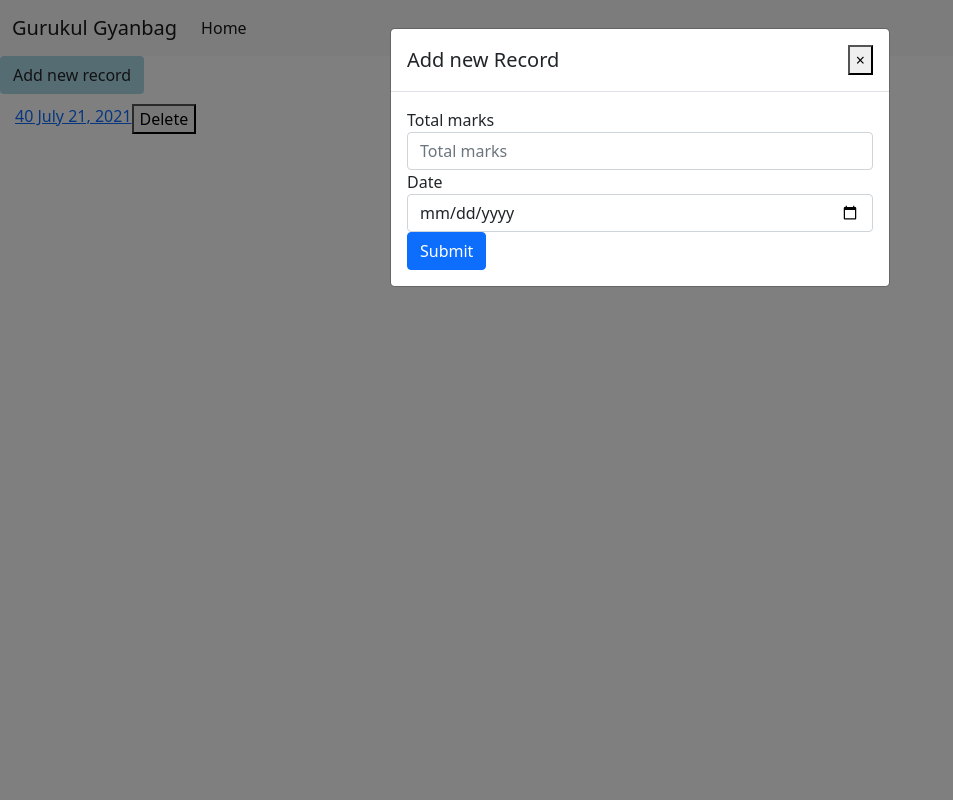
After one commit to shubhamvora05/marks_management_system, a Django app: page /2/3 in a window 1280 px wide, after a click on "Add new record". The commit adds this page. Shown: the whole page, without its empty margins (0-953 px from the left). Run offline with Django 3.2, Linux system fonts and the light colour scheme; data comes from the database, SQL or seed files in the repository; some libraries are stand-ins or nearby versions.

Commit message:
add and update markes page started

```diff
--- a/marksApp/admin.py
+++ b/marksApp/admin.py
@@ -1,7 +1,7 @@
 from django.contrib import admin
-from marksApp.models import studentInfo,Standerd, subject, Marks
+from marksApp.models import studentInfo,Standerd, subject, Marks, marksRecord
 
 # Register your models here.
-models = (studentInfo,Standerd, subject, Marks)
+models = (studentInfo,Standerd, subject, Marks, marksRecord)
 for m in models:
    admin.site.register(m)
--- a/marksApp/models.py
+++ b/marksApp/models.py
@@ -15,7 +15,7 @@ class Standerd(models.Model):
 
     Id=models.AutoField(primary_key=True)
     Std=models.PositiveIntegerField()
-    Medium=models.CharField(max_length=11, choices=MediumOfStudent, default=GSEB)
+    Medium=models.CharField(max_length=11, choices=MediumOfStudent, default = GSEB)
     Div=models.CharField(max_length=10, blank=True, null=True)
 
     def __str__(self):
@@ -41,13 +41,23 @@ class subject(models.Model):
     def __str__(self):
         return self.subject_Name
 
+
+class marksRecord(models.Model):
+    Id=models.AutoField(primary_key=True)
+    totalMarks=models.PositiveIntegerField()
+    date=models.DateField()
+    Subject=models.ForeignKey(subject,on_delete=models.CASCADE)
+
+    def __str__(self):
+        record = str(self.date) +" "+str(self.totalMarks)
+        return record
+
 class Marks(models.Model):
     Id=models.AutoField(primary_key=True)
-    totalMarks=models.PositiveIntegerField()
     achivedMarks=models.PositiveIntegerField()
-    date=models.DateField()
-    Subject=models.ForeignKey(subject,on_delete=models.CASCADE)
     Student=models.ForeignKey(studentInfo,on_delete=models.CASCADE)
+    totalMarks=models.ForeignKey(marksRecord, on_delete=models.CASCADE)
 
     def __str__(self):
-        return str(self.achivedMarks)
+        record = str(self.totalMarks.date) +" "+str(self.achivedMarks)
+        return record
--- /dev/null
+++ b/marksApp/templates/MarksApp/subjectDetails.html
@@ -0,0 +1,98 @@
+{% extends "MarksApp/base.html" %}
+
+{% block title%}subject page{% endblock  %}
+
+{% block body %}
+
+<style>
+.colCrop {
+    width: 208px;
+    -ms-flex-preferred-size: 0;
+    /* flex-basis: 0; */
+    /* -webkit-box-flex: 1; */
+    -ms-flex-positive: 1;
+    /* flex-grow: 1; */
+    /* max-width: 19%; */
+    background: whitesmoke;
+    padding: 10px;
+    margin: 5px;
+}
+.rowCrop {
+    display: -webkit-box;
+    display: -ms-flexbox;
+    display: flex;
+    -ms-flex-wrap: wrap;
+    flex-wrap: wrap;
+    margin:10px 15px;
+
+}
+.containerCrop {
+    max-width: 100%;
+}
+
+</style>
+
+<!--taking total marks and date of test form-->
+
+<button type="button" class="btn mr-2 " style="background-color:lightblue" data-toggle="modal" data-target="#marksRecordModal">
+Add new record
+</button>
+
+<div class="modal fade" id="marksRecordModal" tabindex="-1" aria-labelledby="marksRecordModal" aria-hidden="true">
+  <div class="modal-dialog">
+    <div class="modal-content">
+      <div class="modal-header">
+        <h5 class="modal-title" id="marksRecordModalTitle">Add new Record</h5>
+        <button type="button" class="close" data-dismiss="modal" aria-label="Close">
+          <span aria-hidden="true">&times;</span>
+        </button>
+      </div>
+      <div class="modal-body">
+
+<!--Add new student Form-->
+
+        <form action= "{% url 'subjectHandling' StanderdId=Standerd.Id subjectId=Subject.id %}" method='post' enctype="multipart/form-data">
+           {% csrf_token %}
+
+  <div class="form-group">
+    <label for="formGroupExampleInput">Total marks</label>
+    <input type="number" class="form-control" name="TotalMarks" min="1" placeholder="Total marks">
+  </div>
+  <div class="form-group">
+    <label for="formGroupExampleInput2">Date</label>
+    <input type="date" class="form-control" name="CurrentDate" placeholder="Date">
+  </div>
+
+        <button type="submit" name="AddNewMarksRecord" value="1" class="btn btn-primary">Submit</button>
+        </form>
+
+      </div>
+    </div>
+  </div>
+</div>
+
+
+
+<!--marks record showing on each subject page-->
+
+<div class="containerCrop">
+  <div class="rowCrop">
+      {% for Record in marksRecords %}
+
+          <center><a href="{% url 'addAndupdateMarks' StanderdId=Standerd.Id subjectId=Subject.id marksrecordId=Record.Id%}"><p>{{Record.totalMarks}}  {{Record.date}} </p>
+          </a>
+      </center>
+    <form action="{% url 'subjectHandling' StanderdId=Standerd.Id subjectId=Subject.id %}" method="POST">
+    {% csrf_token %}
+    <button type=submit name='deleteMarksRecord' value='{{Record.Id}}'>Delete</button>
+    </form>
+      {% if forloop.counter|divisibleby:1%}
+  </div>
+    <div class="rowCrop">
+      {% endif %}
+      {% endfor %}
+  </div>
+</div>
+
+
+{% endblock %}
--- a/marksApp/urls.py
+++ b/marksApp/urls.py
@@ -7,4 +7,6 @@ urlpatterns = [
 
     path("",views.userHome,name='Home'),
     path("<int:StanderdId>", views.standerdHandling, name='StanderdHandling'),
+    path("<str:StanderdId>/<str:subjectId>", views.subjectHandling, name='subjectHandling'),
+    path("<str:StanderdId>/<str:subjectId>/<str:marksrecordId>", views.addAndupdateMarks, name='addAndupdateMarks'),
 ]
--- a/marksApp/views.py
+++ b/marksApp/views.py
@@ -2,8 +2,9 @@ from django.shortcuts import render, redirect
 from django.contrib.auth.models import User
 from django.contrib.auth import authenticate,  login, logout
 from django.contrib.auth.forms import UserChangeForm
-from marksApp.models import studentInfo,Standerd, subject, Marks
-from marksApp.forms import standerdForm, subjectForm, studentForm
+from marksApp.models import studentInfo,Standerd, subject, Marks, marksRecord
+from marksApp.forms import standerdForm, subjectForm, studentForm, marksForm
+from django.forms import formset_factory
 from django.http import HttpResponse
 from django.contrib import messages
 
@@ -24,7 +25,7 @@ def userHome(request):
         return redirect('/')
 
     allStanderd = Standerd.objects.all()
-    context={'allStanderd':allStanderd,'standerdForm':stdForm }
+    context={'allStanderd': allStanderd,'standerdForm': stdForm }
     return render(request, 'MarksApp/home.html',context)
 
 #standerd page handling function
@@ -64,3 +65,45 @@ def standerdHandling(request,StanderdId):
     context={'allSubject':allSubject,'subjectForm':subForm,'StanderdId':StanderdId,'studentForm':stdForm, 'allStudent':allStudent, }
 
     return render(request, 'MarksApp/standerdDetails.html',context)
+
+
+def subjectHandling(request,StanderdId,subjectId):
+
+    allStudent = studentInfo.objects.filter(studentStd=StanderdId)
+    currentSubject = subject.objects.get(id=subjectId)
+    currentStanderd = Standerd.objects.get(Id=StanderdId)
+
+
+    if request.POST.get("AddNewMarksRecord"):
+        TotalMarks = request.POST['TotalMarks']
+        CurrentDate = request.POST['CurrentDate']
+
+        marksObject = marksRecord.objects.create(totalMarks=TotalMarks, date=CurrentDate, Subject=currentSubject)
+        marksObject.save()
+
+    if request.POST.get("deleteMarksRecord"):
+        marksRecord.objects.filter(Id=request.POST.get("deleteMarksRecord")).delete()
+
+    AllMarksRecords = marksRecord.objects.all()
+
+    context={'Subject':currentSubject,'Standerd':currentStanderd,'marksRecords':AllMarksRecords, }
+
+    return render(request,'MarksApp/subjectDetails.html',context)
+
+#update and add the marks of the student in particuler subject record
+
+def addAndupdateMarks(request,StanderdId,subjectId,marksrecordId):
+
+    allStudent = studentInfo.objects.filter(studentStd=StanderdId)
+    currentSubject = subject.objects.get(id=subjectId)
+    currentStanderd = Standerd.objects.get(Id=StanderdId)
+    currentRecord = marksRecord.objects.get(Id=marksrecordId)
+
+    if request.POST.get("AddMarksStudent"):
+        for student in allStudent:
+             x='AchivedMarks'+ student.HR_No
+             print(request.POST[x])
+
+    context={'allStudent':allStudent,'Subject':currentSubject,'Standerd':currentStanderd,'Record':currentRecord }
+
+    return render(request,'MarksApp/studentAddandUpdateMakrs.html',context)
```
Also changed, not shown: marksApp/forms.py (+6 -1 lines), marksApp/templates/MarksApp/standerdDetails.html (+11 -8 lines), marksApp/templates/MarksApp/studentAddandUpdateMakrs.html (added, +63 -0 lines), db.sqlite3, marksApp/migrations/0002_auto_20210715_0835.py (added), marksApp/migrations/0003_remove_marksrecord_student.py (added), marksApp/migrations/0004_remove_marks_subject.py (added).
